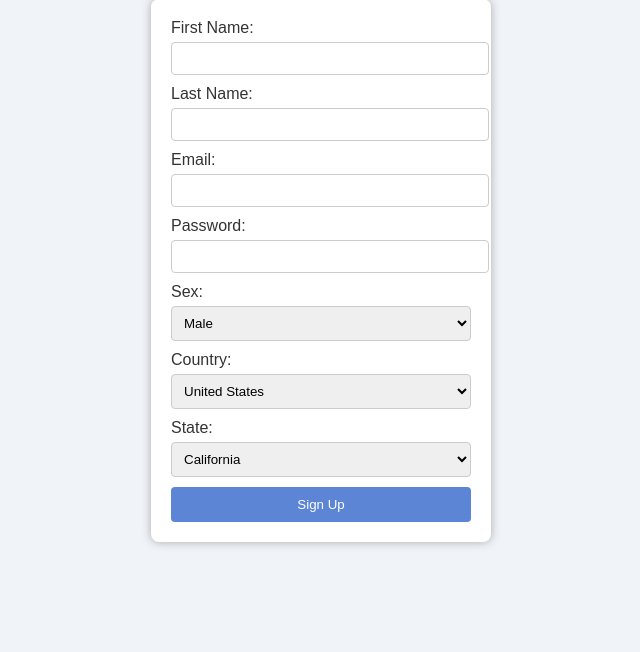
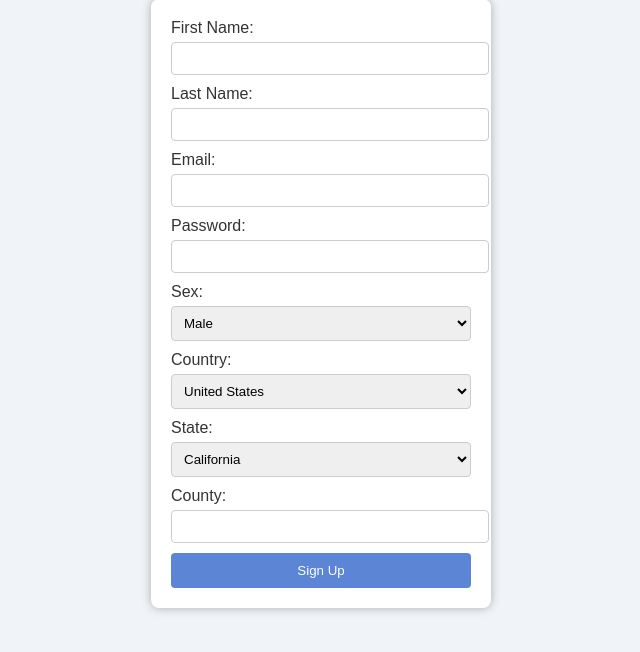
Before and after one commit to Dself76/SocioPedia, a Flask app: page /register in a window 1280 px wide. Shown: the part 69-721 px from the top of the page, without its empty margins (319-959 px from the left). Run offline with Flask 3, Linux system fonts and the light colour scheme.

Commit message:
Update regForm.html

```diff
--- a/templates/regForm.html
+++ b/templates/regForm.html
@@ -75,7 +75,6 @@
         <div>
             <label for="country">Country:</label>
             <select id="country" name="country">
-                <!-- Populate this list based on your requirements or dynamically from your server -->
                 <option value="usa">United States</option>
                 <option value="canada">Canada</option>
                 <option value="uk">United Kingdom</option>
@@ -84,15 +83,17 @@
         <div>
             <label for="state">State:</label>
             <select id="state" name="state">
-                <!-- Populate based on selected country in practice -->
                 <option value="california">California</option>
                 <option value="new_york">New York</option>
                 <option value="texas">Texas</option>
             </select>
         </div>
+        <div>
+            <label for="county">County:</label>
+            <input type="text" id="county" name="county" required>
+        </div>
         <button type="submit">Sign Up</button>
     </form>
-<script src="/static/scripts.js"></script>
-
+    <script src="/static/scripts.js"></script>
 </body>
 </html>
```
